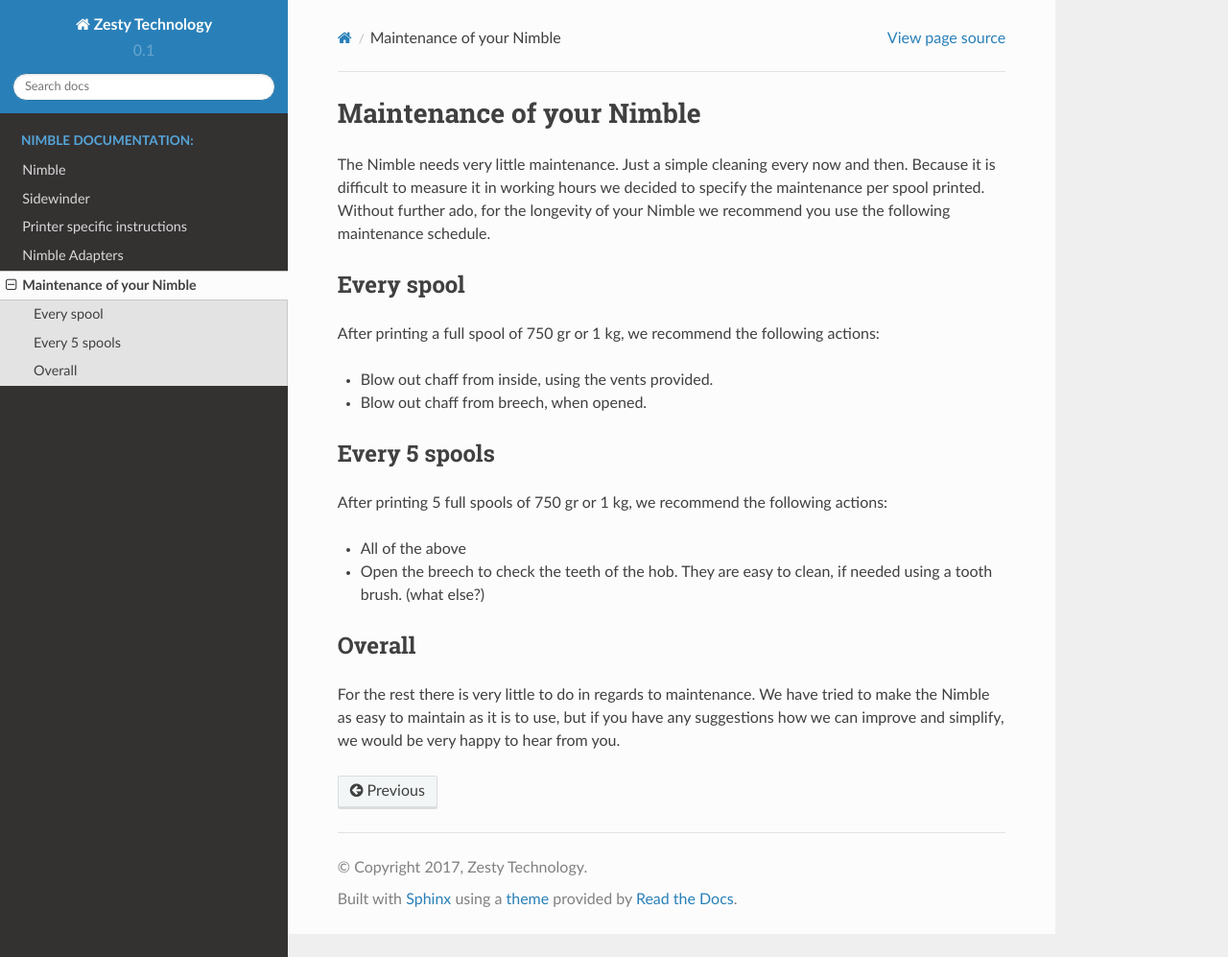
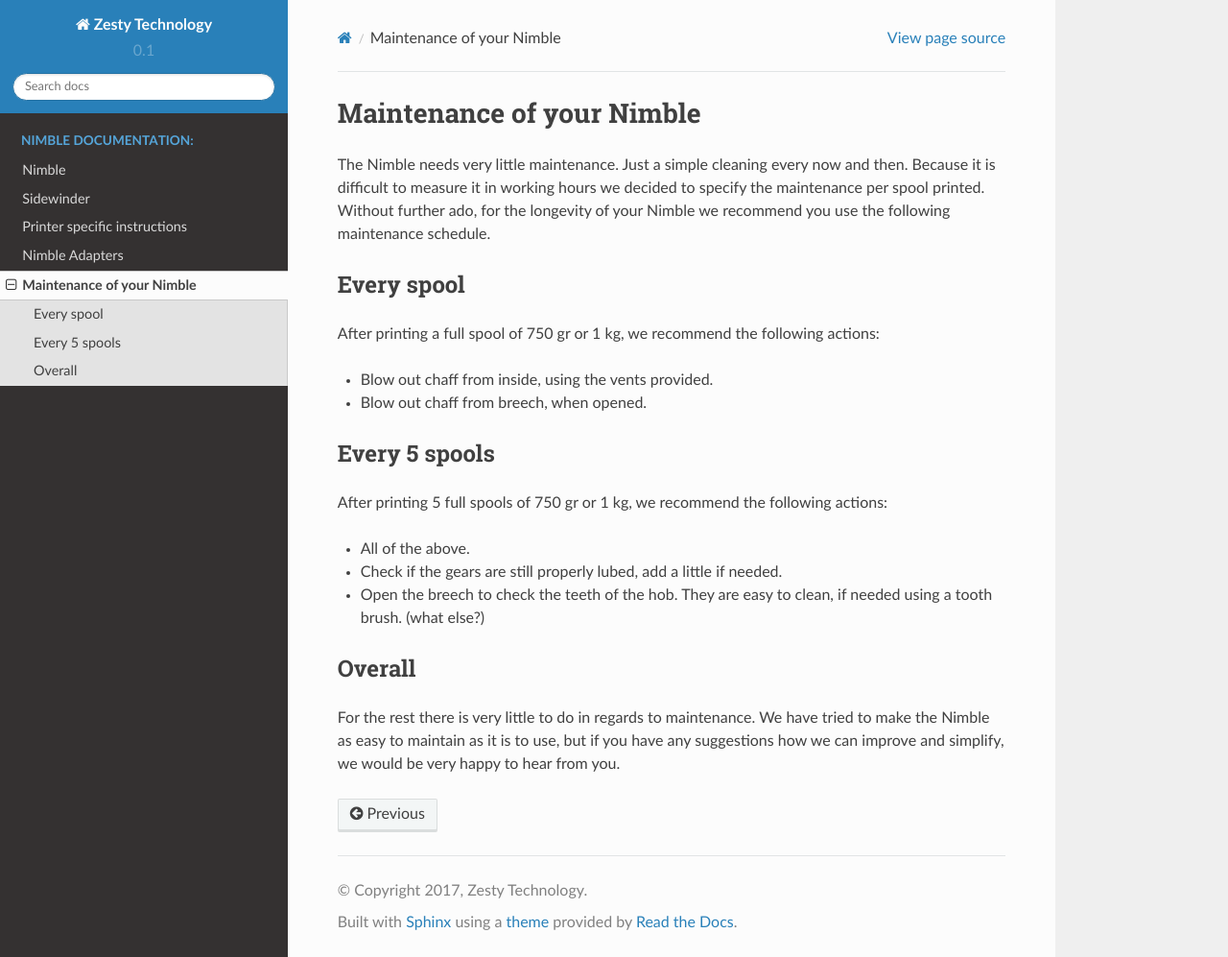
Before and after one commit to ZestyTechnology/zesty-docs, a Sphinx documentation site: the page built from docs/nimble_maintenance.rst, in a window 1280 px wide and 997 px high. Shown: the whole window at 96% size. Built offline with Sphinx 7.4.7 and the Read the Docs theme 2.0.0, drawn with Linux system fonts in a browser that asks for light colours.

Commit message:
added lube to the maintenance schedule

```diff
--- a/docs/nimble_maintenance.rst
+++ b/docs/nimble_maintenance.rst
@@ -21,7 +21,8 @@ Every 5 spools
 
 After printing 5 full spools of 750 gr or 1 kg, we recommend the following actions:
 
-* All of the above
+* All of the above.
+* Check if the gears are still properly lubed, add a little if needed.
 * Open the breech to check the teeth of the hob. They are easy to clean, if needed using a tooth brush. (what else?)
 
 Overall
```
